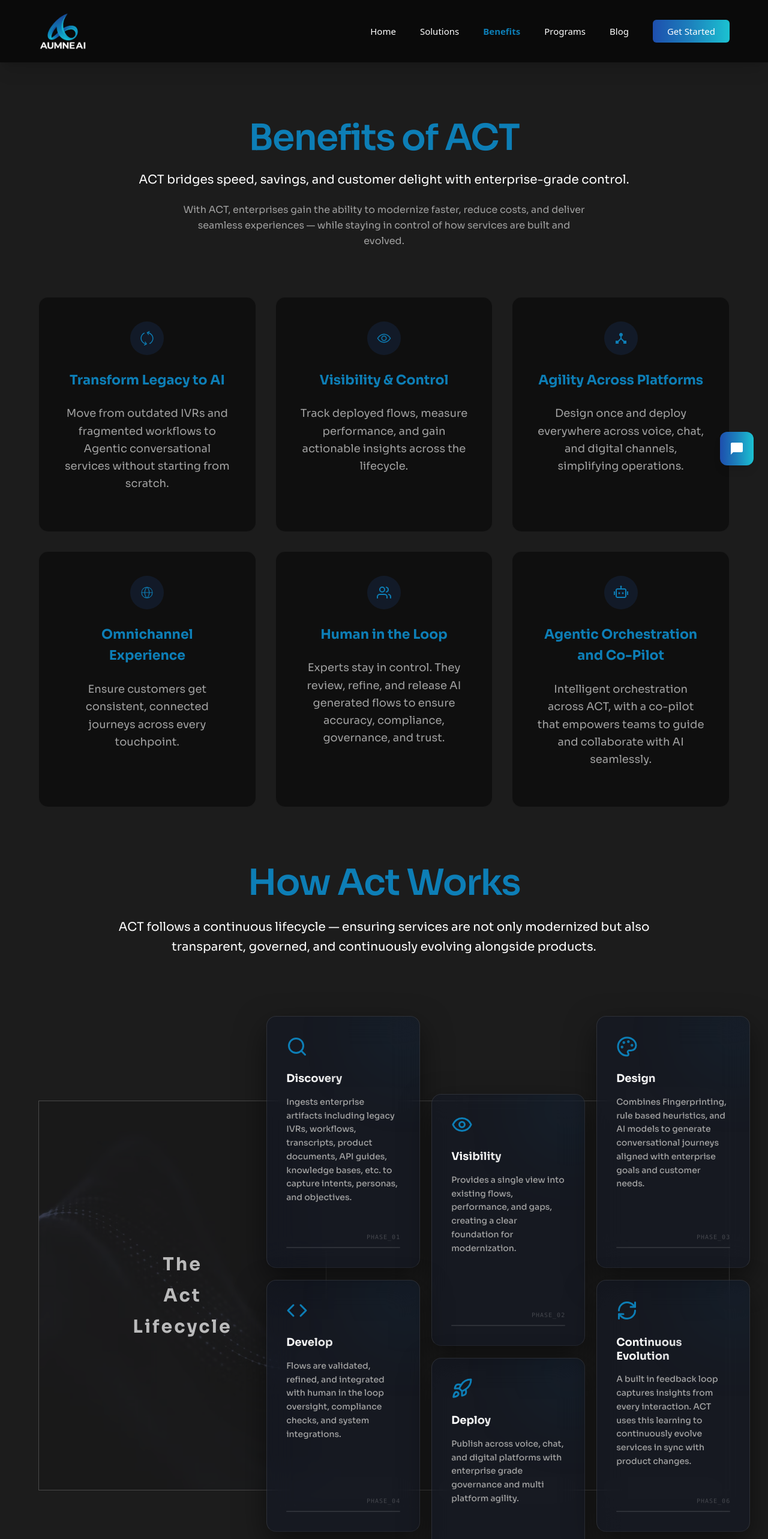
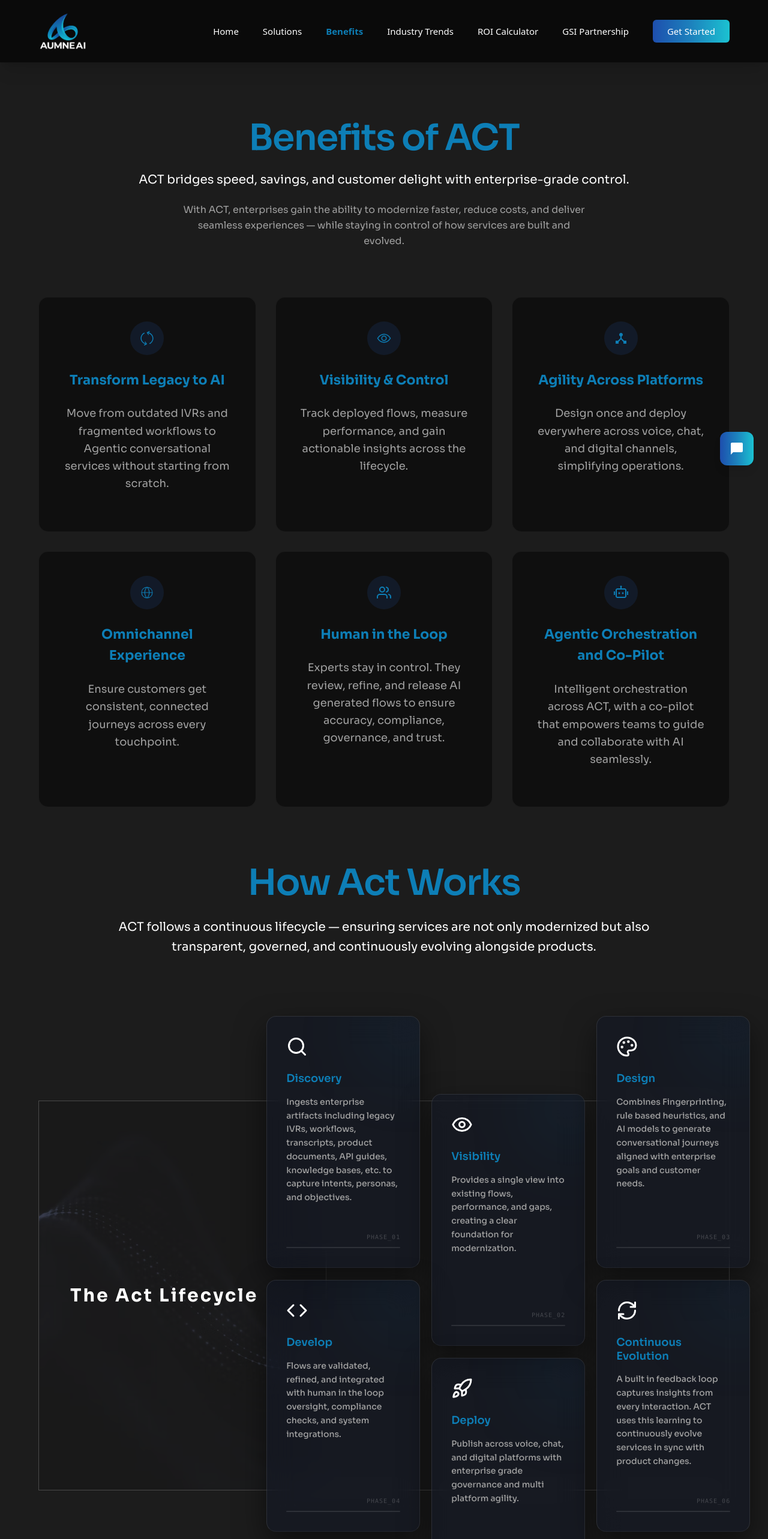
Before and after one commit to devilra/AumneAI, a React (Vite) app in the folder frontent/: page /benefits in a window 1280 px wide. Shown: the top 2566 px of the page at 60% size. Built offline with nearby package versions, Linux system fonts and the light colour scheme; a web font is replaced by a local one.

Commit message:
update ui

```diff
--- a/frontent/src/Benefits/HowActs.jsx
+++ b/frontent/src/Benefits/HowActs.jsx
@@ -89,10 +89,8 @@ export default function HowActs() {
               style={{ backgroundImage: "url('/para2.avif')", left: "-20%" }}
             />
             <div className="relative z-10">
-              <h2 className="text-xl md:text-3xl text-center tracking-[3px] font-bold text-white/70">
-                <span className="inline-block py-2">The</span> <br />
-                <span className="inline-block py-2">Act</span> <br />
-                <span className="inline-block py-2"> Lifecycle</span>{" "}
+              <h2 className="text-xl md:text-3xl  tracking-[3px] font-bold text-white">
+                The Act Lifecycle
                 {/* <span
                   //  className="font-semibold bg-linear-to-r from-[#036ffd] via-[#1e88e5] to-[#42a5f5] bg-clip-text text-transparent"
                   className="font-semibold bg-linear-to-r text-[#0D7EB6]"
@@ -140,12 +138,12 @@ export default function HowActs() {
 
                   <div className="relative z-10">
                     {/* Icon with Floating effect */}
-                    <div className="text-4xl mb-6 text-[#0D7EB6] transform transition-transform duration-500 group-hover:scale-110 group-hover:-translate-y-1">
+                    <div className="text-4xl mb-6 text-white transform transition-transform duration-500 group-hover:scale-110 group-hover:-translate-y-1">
                       {card.icon}
                     </div>
 
                     {/* Title with Gradient */}
-                    <h3 className="text-lg font-bold bg-clip-text text-transparent bg-linear-to-r from-white to-white/70 mb-4 leading-tight">
+                    <h3 className="text-lg font-semibold bg-clip-text bg-linear-to-r text-[#0D7EB6] mb-4 leading-tight">
                       {card.title}
                     </h3>
 
--- a/frontent/src/Components/Navbar.jsx
+++ b/frontent/src/Components/Navbar.jsx
@@ -103,11 +103,15 @@ const Navbar = () => {
           <NavLink to="/benefits" className={activeStyle}>
             Benefits
           </NavLink>
-          <NavLink to="/programs" className={activeStyle}>
-            Programs
+          <NavLink to="/industry-trends" className={activeStyle}>
+            Industry Trends
           </NavLink>
-          <NavLink to="/blog" className={activeStyle}>
-            Blog
+          <NavLink to="/roi-calculator" className={activeStyle}>
+            ROI Calculator
+          </NavLink>
+
+          <NavLink to="/gst-partnership" className={activeStyle}>
+            GSI Partnership
           </NavLink>
 
           {/* Login */}
```
